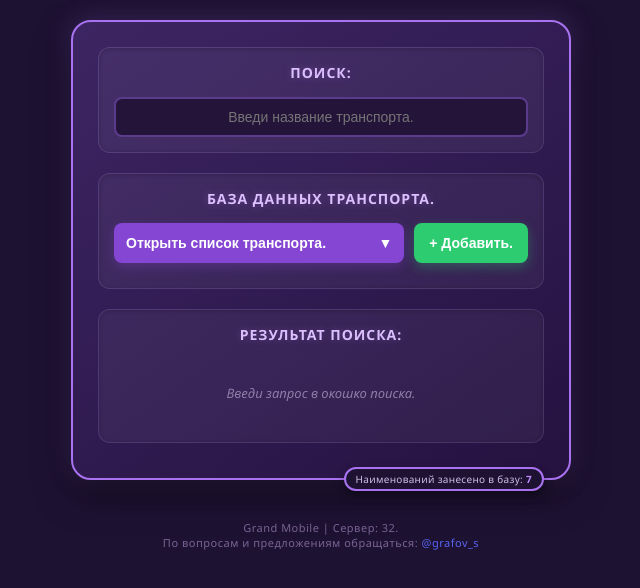
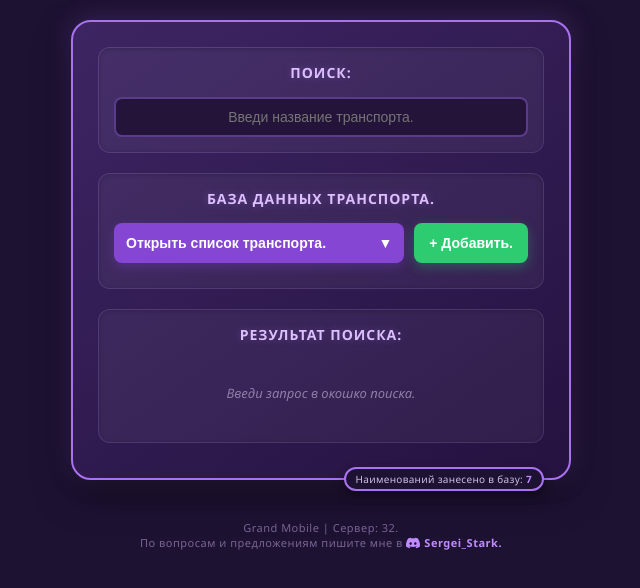
Before and after one commit to UserImp/Helper, a plain HTML site: page index.html in a window 1280 px wide. Shown: the whole page, without its empty margins (319-959 px from the left). Drawn offline with Linux system fonts and the light colour scheme.

Commit message:
Update index.html

```diff
--- a/index.html
+++ b/index.html
@@ -118,8 +118,9 @@
 
 <div class="footer-text">
   Grand Mobile | Сервер: 32.<br>
-  По вопросам и предложениям обращаться: <a href="https://discord.com/users/1227429127372542005" target="_blank" rel="noopener noreferrer" style="color: #5865F2; text-decoration: none;">@grafov_s</a>
+  По вопросам и предложениям пишите мне в <a href="https://discord.com/users/1227429127372542005" target="_blank" rel="noopener noreferrer" style="color: #bf8bff; text-decoration: none; font-weight: 600; display: inline-flex; align-items: center; gap: 4px; vertical-align: bottom;"><svg width="14" height="14" viewBox="0 0 127.14 96.36" fill="currentColor"><path d="M107.7,8.07A105.15,105.15,0,0,0,81.47,0a72.06,72.06,0,0,0-3.36,6.83A97.68,97.68,0,0,0,49,6.83,72.37,72.37,0,0,0,45.64,0,105.89,105.89,0,0,0,19.39,8.09C2.79,32.65-1.71,56.6.54,80.21h0A105.73,105.73,0,0,0,32.71,96.36,77.7,77.7,0,0,0,39.6,85.25a68.42,68.42,0,0,1-10.85-5.18c.91-.66,1.8-1.34,2.66-2a75.57,75.57,0,0,0,64.32,0c.87.71,1.76,1.39,2.66,2a68.68,68.68,0,0,1-10.87,5.19,77,77,0,0,0,6.89,11.1A105.25,105.25,0,0,0,126.6,80.22h0C129.24,52.84,122.09,29.11,107.7,8.07ZM42.45,65.69C36.18,65.69,31,60,31,53s5-12.74,11.43-12.74S54,46,53.89,53,48.84,65.69,42.45,65.69Zm42.24,0C78.41,65.69,73.25,60,73.25,53s5-12.74,11.44-12.74S96.23,46,96.12,53,91.08,65.69,84.69,65.69Z"/></svg>Sergei_Stark.</a>
 </div>
+
 
 <div class="modal" id="editModal">
     <div class="modal-content">
```
